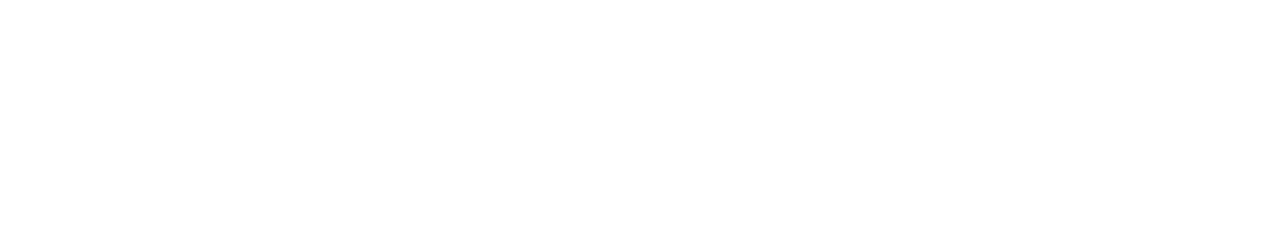
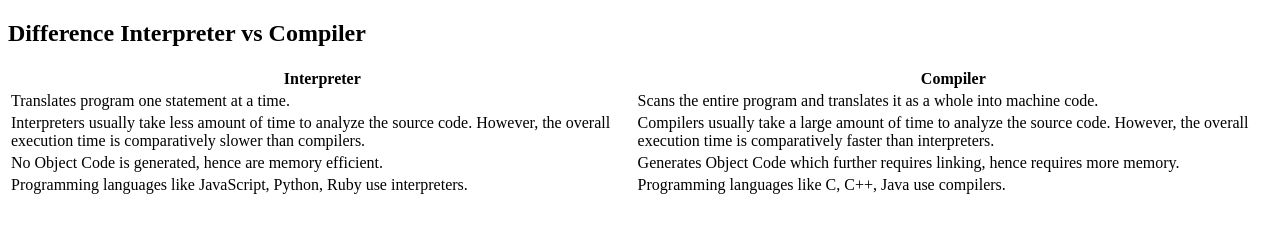
Before and after one commit to vyavaharesagar/Interview-Prepatation-Kit, a plain HTML site: page index.html in a window 1280 px wide. Drawn offline with Linux system fonts and the light colour scheme.

```diff
--- a/index.html
+++ b/index.html
@@ -8,6 +8,17 @@
     <script src="./reverse_string.js"></script>
 </head>
 <body>
-
+    <h2>Difference Interpreter vs Compiler</h2>
+    <div class="table-responsive"><table border="0"><tbody><tr><th>Interpreter</th>
+        <th>Compiler</th>
+    </tr><tr><td>Translates program one statement at a time.</td>
+        <td>Scans the entire program and translates it as a whole into machine code.</td>
+    </tr><tr><td>Interpreters usually take less amount of time to analyze the source code. However, the overall execution time is comparatively slower than compilers.</td>
+        <td>Compilers usually take a large amount of time to analyze the source code. However, the overall execution time is comparatively faster than interpreters.</td>
+    </tr><tr><td>No Object Code is generated, hence are memory efficient.</td>
+        <td>Generates Object Code which further requires linking, hence requires more memory.</td>
+    </tr><tr><td>Programming languages like JavaScript, Python, Ruby use interpreters.</td>
+        <td>Programming languages like C, C++, Java use compilers.</td>
+    </tr></tbody></table></div>
 </body>
 </html>
```
Also changed, not shown: 1 other file.
